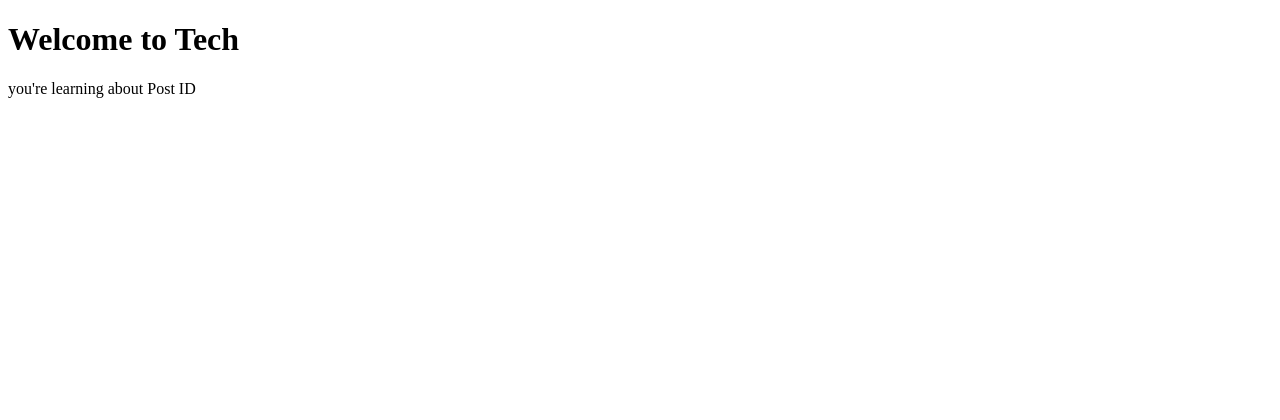
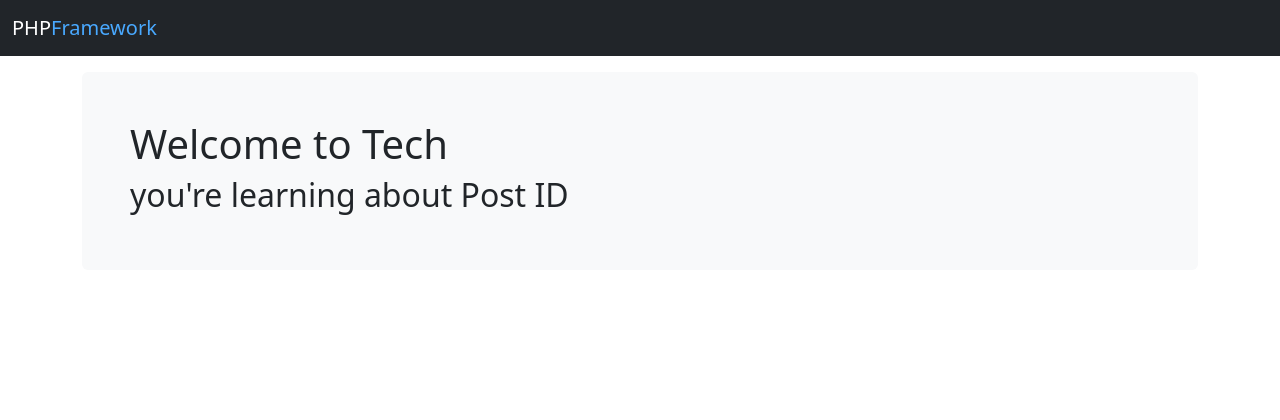
Before and after one commit to amarpaviall/php_framework, a PHP site: template templates/post.html.twig in a window 1280 px wide. Shown: the top 420 px of the page. Before the commit the page ends 98 px from the top, so only its background shows below. Run offline with PHP 8.4, Linux system fonts and the light colour scheme; the template is opened without the code that fills it, so the values that code supplies are empty; some libraries are stand-ins or nearby versions.

Commit message:
add base twig template and extends on other pages

```diff
--- /dev/null
+++ b/templates/base.html.twig
@@ -0,0 +1,93 @@
+<!--/templates/base.html.twig-->
+<!doctype html>
+<html lang="en">
+<head>
+    <meta charset="utf-8">
+    <meta name="viewport" content="width=device-width, initial-scale=1">
+    <meta name="description" content="">
+    <title>PHP Framework PRO</title>
+
+    <link href="https://cdn.jsdelivr.net/npm/bootstrap@5.3.0-alpha1/dist/css/bootstrap.min.css"
+    rel="stylesheet" integrity="sha384-GLhlTQ8iRABdZLl6O3oVMWSktQOp6b7In1Zl3/Jr59b6EGGoI1aFkw7cmDA6j6gD"
+    crossorigin="anonymous">
+
+    <style>
+        .bd-placeholder-img {
+            font-size: 1.125rem;
+            text-anchor: middle;
+            -webkit-user-select: none;
+            -moz-user-select: none;
+            user-select: none;
+        }
+
+        @media (min-width: 768px) {
+            .bd-placeholder-img-lg {
+                font-size: 3.5rem;
+            }
+        }
+
+        .b-example-divider {
+            height: 3rem;
+            background-color: rgba(0, 0, 0, .1);
+            border: solid rgba(0, 0, 0, .15);
+            border-width: 1px 0;
+            box-shadow: inset 0 .5em 1.5em rgba(0, 0, 0, .1), inset 0 .125em .5em rgba(0, 0, 0, .15);
+        }
+
+        .b-example-vr {
+            flex-shrink: 0;
+            width: 1.5rem;
+            height: 100vh;
+        }
+
+        .bi {
+            vertical-align: -.125em;
+            fill: currentColor;
+        }
+
+        .nav-scroller {
+            position: relative;
+            z-index: 2;
+            height: 2.75rem;
+            overflow-y: hidden;
+        }
+
+        .nav-scroller .nav {
+            display: flex;
+            flex-wrap: nowrap;
+            padding-bottom: 1rem;
+            margin-top: -1px;
+            overflow-x: auto;
+            text-align: center;
+            white-space: nowrap;
+            -webkit-overflow-scrolling: touch;
+        }
+
+        /* Show it is fixed to the top */
+        body {
+            min-height: 75rem;
+            padding-top: 4.5rem;
+        }
+    </style>
+
+</head>
+<body>
+
+<nav class="navbar navbar-expand-md navbar-dark fixed-top bg-dark">
+    <div class="container-fluid">
+        <a class="navbar-brand" href="#">PHP<span style="color: #49a9ff">Framework</span></a>
+    </div>
+</nav>
+
+<main class="container">
+    <div class="bg-light p-5 rounded">
+        {% block main %} {% endblock %}
+    </div>
+</main>
+
+<script src="https://cdn.jsdelivr.net/npm/bootstrap@5.3.0-alpha1/dist/js/bootstrap.bundle.min.js"
+integrity="sha384-w76AqPfDkMBDXo30jS1Sgez6pr3x5MlQ1ZAGC+nuZB+EYdgRZgiwxhTBTkF7CXvN"
+crossorigin="anonymous"></script>
+
+</body>
+</html>
--- a/templates/post.html.twig
+++ b/templates/post.html.twig
@@ -1,8 +1,6 @@
-<!-- /templates/home.html.twig -->
-<!doctype html>
-<html lang="en">
-<body>
+{% extends 'base.html.twig' %}
+
+{% block main %}
 <h1>Welcome to Tech</h1>
-<p>you're learning about Post ID {{ postId }}</p>
-</body>
-</html>
+<h2>you're learning about Post ID {{ postId }}</h2>
+{% endblock %}
```
Also changed, not shown: templates/home.html.twig (+4 -6 lines).
